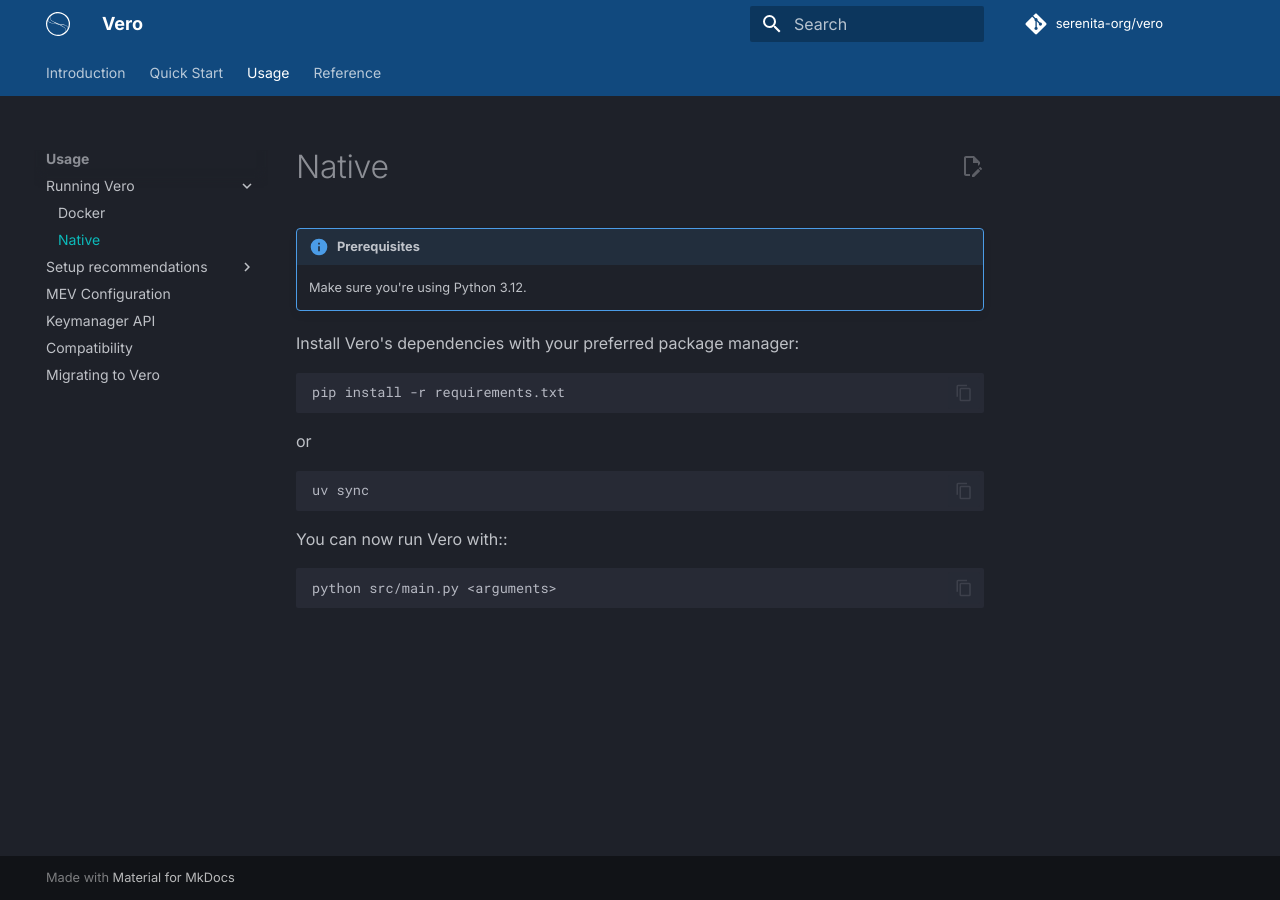
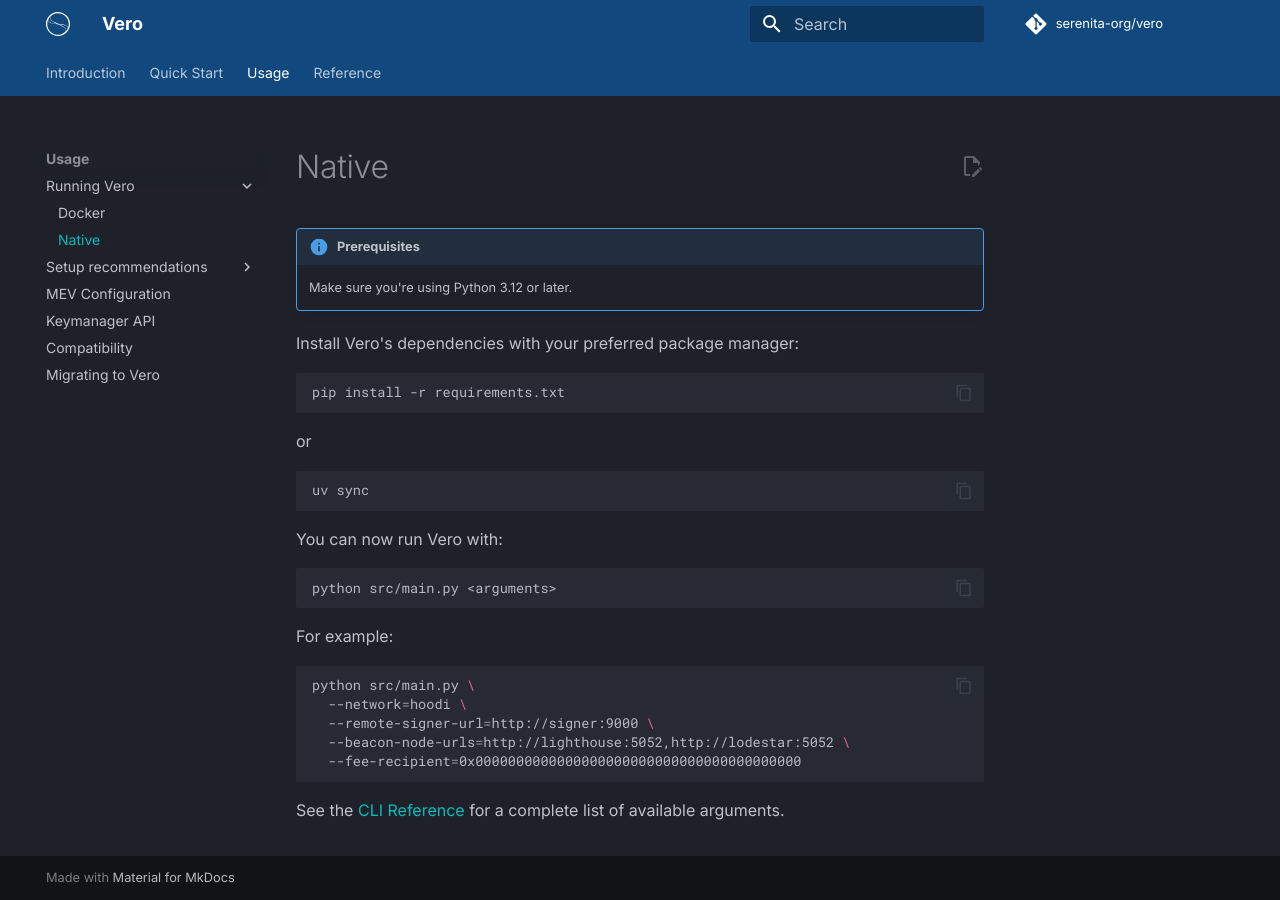
Before and after one commit to serenita-org/vero, an MkDocs documentation site: the page built from docs/docs/usage/running_vero/native.md, in a window 1280 px wide. Built offline with MkDocs 1.6.1 and Material for MkDocs 9.7.7, drawn with Linux system fonts in a browser that asks for light colours; plug-ins that fetch from the network failed and are left out; comment, search, counter and statistics services are not loaded.

Commit message:
docs: fix typo and improve native installation guide
- Fix double colon typo (was 'with::', now 'with:')
- Clarify Python version requirement (3.12 or later)
- Add practical example command
- Add reference to CLI documentation

````diff
--- a/docs/docs/usage/running_vero/native.md
+++ b/docs/docs/usage/running_vero/native.md
@@ -2,7 +2,7 @@
 
 !!! info "Prerequisites"
 
-    Make sure you're using Python 3.12.
+    Make sure you're using Python 3.12 or later.
 
 Install Vero's dependencies with your preferred package manager:
 
@@ -16,8 +16,20 @@
 uv sync
 ```
 
-You can now run Vero with::
+You can now run Vero with:
 
 ```bash
 python src/main.py <arguments>
 ```
+
+For example:
+
+```bash
+python src/main.py \
+  --network=hoodi \
+  --remote-signer-url=http://signer:9000 \
+  --beacon-node-urls=http://lighthouse:5052,http://lodestar:5052 \
+  --fee-recipient=0x0000000000000000000000000000000000000000
+```
+
+See the [CLI Reference](../../reference/cli_reference.md) for a complete list of available arguments.
````
